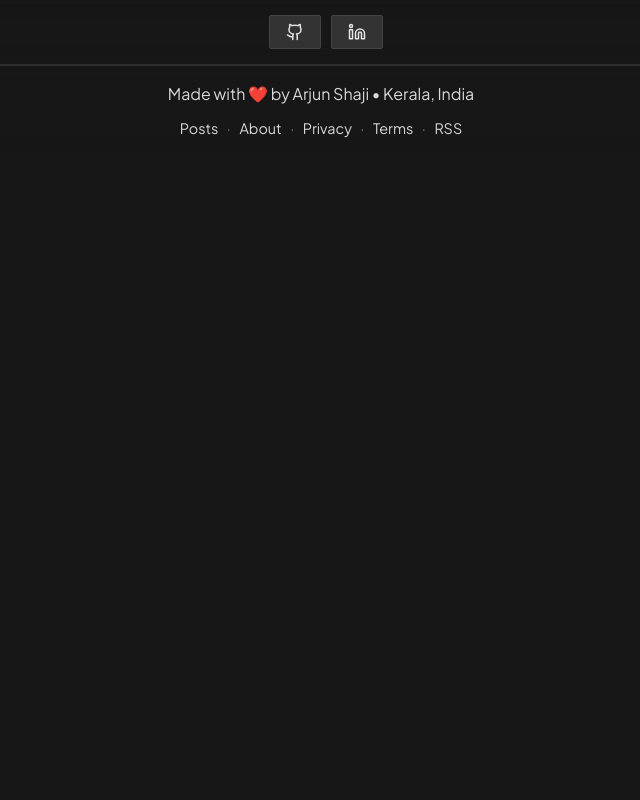
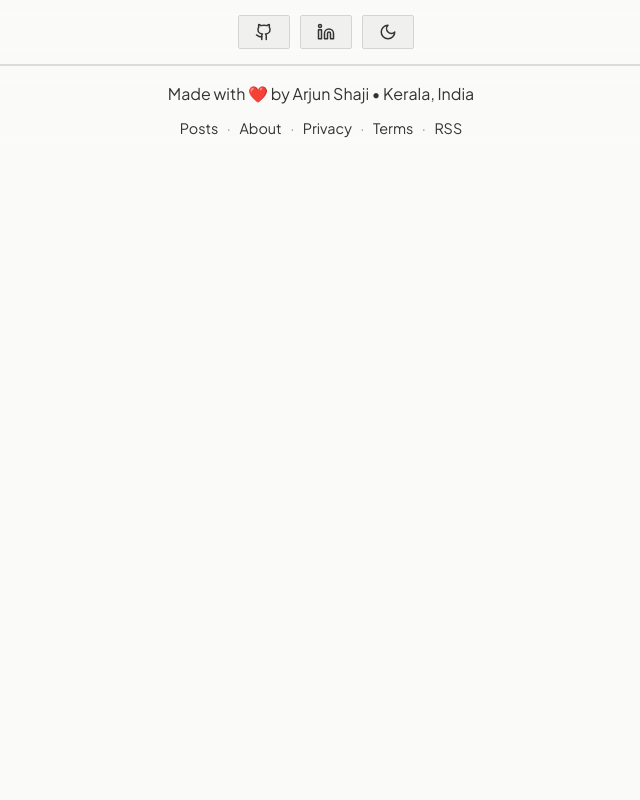
Before and after one commit to arjunshajitech/engineering-blog, a Node project: template layouts/base.njk in a window 1280 px wide. Shown: the whole page, without its empty margins (319-959 px from the left). Run offline with Node 20 templates, Linux system fonts and the light colour scheme; the template is opened without the code that fills it, so the values that code supplies are empty.

Commit message:
Theme switch

```diff
--- a/assets/style.css
+++ b/assets/style.css
@@ -1,3 +1,59 @@
+/* Theme colors. Dark is the default. Light is used when the reader picks it,
+   or when their system is set to light and they have not picked a theme. */
+:root {
+    --bg: #171717;
+    --text: #d8d8d8;
+    --heading: #ffffff;
+    --muted: #999999;
+    --quote: #bbbbbb;
+    --border: rgba(255, 255, 255, 0.1);
+    --surface: rgba(255, 255, 255, 0.05);
+    --code-bg: rgba(255, 255, 255, 0.1);
+    --btn-bg: #333333;
+    --btn-border: #444444;
+    --btn-text: #e4e4e4;
+    --accent: #ff8154cf;
+    --accent-hover: #fb7b4c;
+    --img-bg: transparent;
+    color-scheme: dark;
+}
+@media (prefers-color-scheme: light) {
+    :root:not([data-theme="dark"]) {
+    --bg: #fafaf8;
+    --text: #333333;
+    --heading: #111111;
+    --muted: #666666;
+    --quote: #555555;
+    --border: rgba(0, 0, 0, 0.12);
+    --surface: rgba(0, 0, 0, 0.04);
+    --code-bg: rgba(0, 0, 0, 0.06);
+    --btn-bg: #f0f0ee;
+    --btn-border: #d4d4d0;
+    --btn-text: #333333;
+    --accent: #d4541f;
+    --accent-hover: #b3431a;
+    --img-bg: #ebebe8;
+    color-scheme: light;
+    }
+}
+:root[data-theme="light"] {
+    --bg: #fafaf8;
+    --text: #333333;
+    --heading: #111111;
+    --muted: #666666;
+    --quote: #555555;
+    --border: rgba(0, 0, 0, 0.12);
+    --surface: rgba(0, 0, 0, 0.04);
+    --code-bg: rgba(0, 0, 0, 0.06);
+    --btn-bg: #f0f0ee;
+    --btn-border: #d4d4d0;
+    --btn-text: #333333;
+    --accent: #d4541f;
+    --accent-hover: #b3431a;
+    --img-bg: #ebebe8;
+    color-scheme: light;
+}
+
 * {
     margin: 0;
     padding: 0;
@@ -7,12 +63,13 @@ body {
     font-family: "Plus Jakarta Sans", sans-serif;
     font-optical-sizing: auto;
     font-style: normal;
-    color: #d8d8d8;
+    color: var(--text);
     line-height: 1.6;
     height: 100vh;
     display: flex;
     flex-direction: column;
-    background-color: rgb(23, 23, 23);
+    background-color: var(--bg);
+    transition: background-color 0.2s ease, color 0.2s ease;
     font-size: 16px;
     overflow: hidden;
 }
@@ -20,7 +77,7 @@ body {
     backdrop-filter: blur(10px);
     padding: 15px 5px;
     text-align: center;
-    border-bottom: 1px solid rgba(255, 255, 255, 0.1);
+    border-bottom: 1px solid var(--border);
     display: flex;
     justify-content: center;
     align-items: center;
@@ -37,9 +94,9 @@ body {
 }
 .icon-link {
     border-radius: 2px;
-    background-color: #333;
-    border: 1px solid #444;
-    color: #e4e4e4;
+    background-color: var(--btn-bg);
+    border: 1px solid var(--btn-border);
+    color: var(--btn-text);
     display: inline-flex;
     align-items: center;
     justify-content: center;
@@ -48,9 +105,16 @@ body {
     text-decoration: none;
 }
 .icon-link:hover {
-    border-color: #fb7b4c !important;
-    color: #fff;
+    border-color: var(--accent-hover) !important;
+    color: var(--heading);
 }
+.theme-toggle {
+    font: inherit;
+    line-height: 1;
+}
+.theme-toggle .icon-sun { display: none; }
+:root[data-theme="dark"] .theme-toggle .icon-sun { display: block; }
+:root[data-theme="dark"] .theme-toggle .icon-moon { display: none; }
 .icon-link svg {
     width: 18px;
     height: 18px;
@@ -264,48 +329,48 @@ body {
     position: absolute;
     left: 0;
     font-weight: bold;
-    color: #ff8154cf;
+    color: var(--accent);
     font-size: 1.2em;
 }
 .blog-links a {
-    color: #ff8154cf !important;
+    color: var(--accent) !important;
     text-decoration: none;
     font-size: inherit !important;
     transition: color 0.3s ease;
     word-wrap: break-word;
 }
 .blog-links a:hover {
-    color: #fb7b4c !important;
+    color: var(--accent-hover) !important;
     text-decoration: underline;
 }
 .footer {
     backdrop-filter: blur(10px);
     padding: 15px 10px;
     text-align: center;
-    border-top: 1px solid rgba(255, 255, 255, 0.1);
+    border-top: 1px solid var(--border);
     flex-shrink: 0;
 }
 .footer a {
-    color: #d8d8d8 !important;
+    color: var(--text) !important;
     cursor: pointer;
     text-decoration: none;
     transition: color 0.3s ease;
 }
 .footer a:hover {
-    color: #ffffff;
+    color: var(--heading);
     text-decoration: underline;
 }
 button:hover {
-    border: 1px solid #fb7b4c !important;
-    color: #fff;
+    border: 1px solid var(--accent-hover) !important;
+    color: var(--heading);
 }
 button {
     border-radius: 2px;
-    background-color: #333;
-    border-color: #444;
+    background-color: var(--btn-bg);
+    border-color: var(--btn-border);
     border-width: 1.5px;
     border: none;
-    color: #e4e4e4;
+    color: var(--btn-text);
     cursor: pointer;
     justify-content: center;
     padding-bottom: calc(.5em - 1px);
--- a/includes/header.njk
+++ b/includes/header.njk
@@ -53,5 +53,14 @@
       <circle cx="4" cy="4" r="2" />
     </svg>
   </a>
+  <button class="icon-link theme-toggle" type="button" aria-label="Switch theme">
+    <svg class="icon-sun" xmlns="http://www.w3.org/2000/svg" viewBox="0 0 24 24" fill="none" stroke="currentColor" stroke-width="2" stroke-linecap="round" stroke-linejoin="round" aria-hidden="true">
+      <circle cx="12" cy="12" r="4"/>
+      <path d="M12 2v2M12 20v2M4.93 4.93l1.41 1.41M17.66 17.66l1.41 1.41M2 12h2M20 12h2M6.34 17.66l-1.41 1.41M19.07 4.93l-1.41 1.41"/>
+    </svg>
+    <svg class="icon-moon" xmlns="http://www.w3.org/2000/svg" viewBox="0 0 24 24" fill="none" stroke="currentColor" stroke-width="2" stroke-linecap="round" stroke-linejoin="round" aria-hidden="true">
+      <path d="M12 3a6 6 0 0 0 9 9 9 9 0 1 1-9-9Z"/>
+    </svg>
+  </button>
     </nav>
 </header>
--- a/layouts/base.njk
+++ b/layouts/base.njk
@@ -31,6 +31,17 @@
   <meta name="twitter:description" content="{{ metaDesc | escape }}">
   {% if ogImage %}<meta name="twitter:image" content="{{ ogImage | absoluteUrl(site.url) }}">{% endif %}
 
+  <meta name="color-scheme" content="dark light">
+  <script>
+    (function () {
+      var theme;
+      try { theme = localStorage.getItem("theme"); } catch (e) {}
+      if (theme !== "light" && theme !== "dark") {
+        theme = window.matchMedia("(prefers-color-scheme: light)").matches ? "light" : "dark";
+      }
+      document.documentElement.setAttribute("data-theme", theme);
+    })();
+  </script>
   <link rel="stylesheet" href="/assets/style.css">
   <link rel="preconnect" href="https://fonts.googleapis.com">
   <link rel="preconnect" href="https://fonts.gstatic.com" crossorigin>
@@ -52,6 +63,31 @@
   {{ content | safe }}
   {% include "footer.njk" %}
 
+  <script>
+    (function () {
+      var root = document.documentElement;
+      var button = document.querySelector(".theme-toggle");
+      if (!button) return;
+      function saved() {
+        try { return localStorage.getItem("theme"); } catch (e) { return null; }
+      }
+      function apply(theme) {
+        root.setAttribute("data-theme", theme);
+        button.setAttribute("aria-label", theme === "dark" ? "Switch to light theme" : "Switch to dark theme");
+      }
+      apply(root.getAttribute("data-theme") || "dark");
+      button.addEventListener("click", function () {
+        var next = root.getAttribute("data-theme") === "dark" ? "light" : "dark";
+        try { localStorage.setItem("theme", next); } catch (e) {}
+        apply(next);
+      });
+      // Follow the system setting while the reader has not picked a theme.
+      window.matchMedia("(prefers-color-scheme: light)").addEventListener("change", function (e) {
+        if (!saved()) apply(e.matches ? "light" : "dark");
+      });
+    })();
+  </script>
+
   <script async src="https://www.googletagmanager.com/gtag/js?id=G-0K7MWGXNR2"></script>
   <script>
     window.dataLayer = window.dataLayer || [];
```
Also changed, not shown: other parts of assets/style.css (+29 -28 lines), assets/people-spof-holiday.svg, assets/people-spof-keeper.svg.
